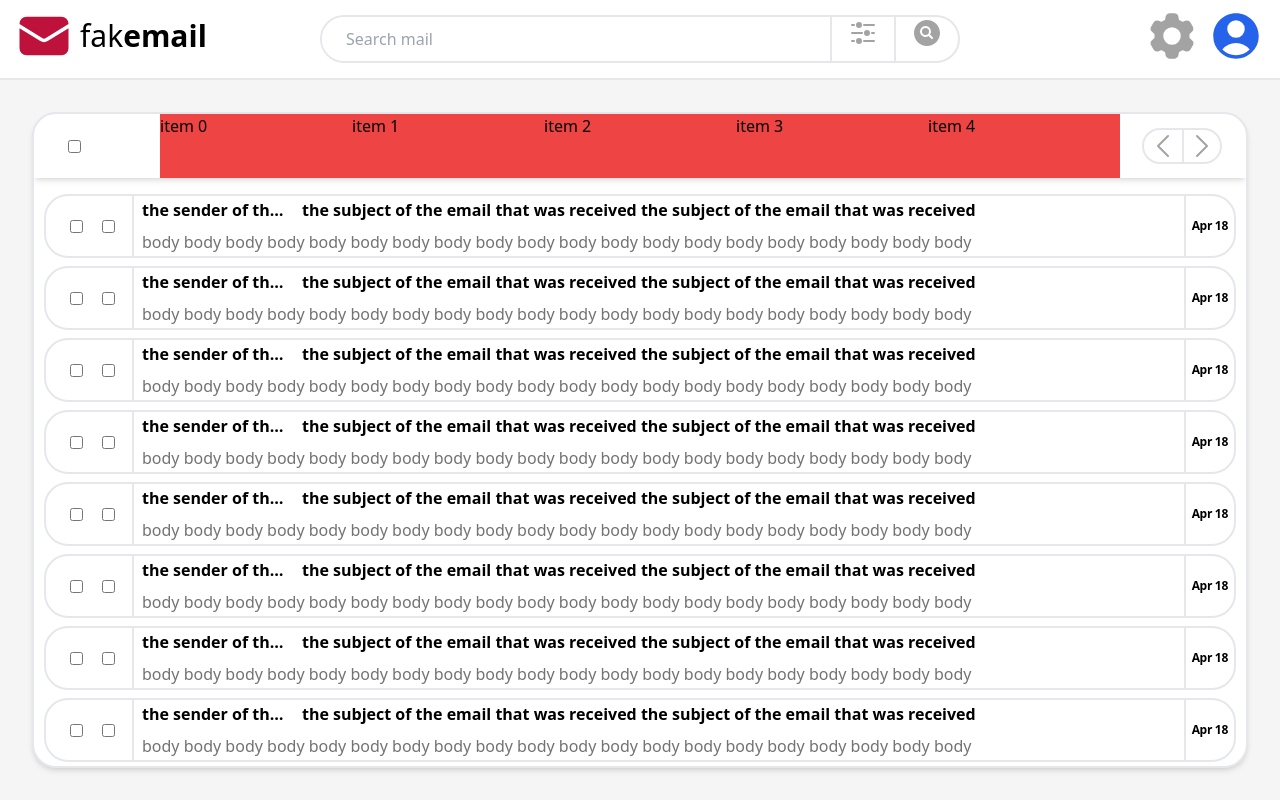
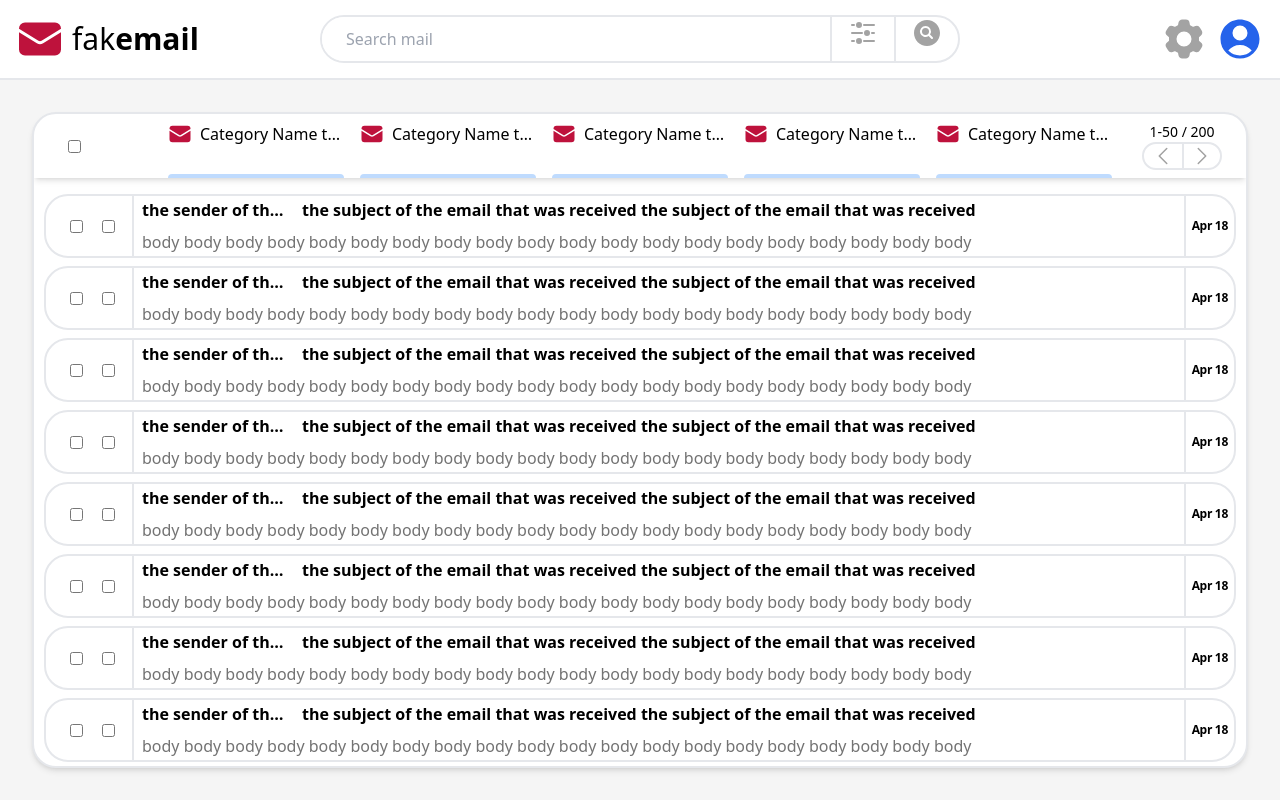
Before and after one commit to jacl38/fakemail, a React (Vite) app: page / in a window 1280 px wide. Built offline with nearby package versions, Linux system fonts and the light colour scheme.

Commit message:
Added initial category header design

```diff
--- a/src/components/MailCategoryItem.tsx
+++ b/src/components/MailCategoryItem.tsx
@@ -1,6 +1,35 @@
+import { EnvelopeIcon } from "@heroicons/react/24/solid";
+import { tw } from "../utility/tailwindUtil";
+
+const styles = {
+	outerContainer: tw(
+		`min-w-[12rem]`,
+		`whitespace-nowrap`,
+		`px-2 pt-2`,
+		`flex flex-col justify-between`
+	),
+	label: {
+		container: tw(
+			`flex items-center space-x-2`
+		),
+		icon: tw(
+			`w-6 inline shrink-0`,
+			`text-rose-700`
+		),
+		title: tw(
+			`truncate`
+		),
+	}
+}
 
 const MailCategoryItem = () => {
-
+	return <div className={styles.outerContainer}>
+		<div className={styles.label.container}>
+			<EnvelopeIcon className={styles.label.icon}/>
+			<span className={styles.label.title}>Category Name the name of the category</span>
+		</div>
+		<div className="w-full bg-blue-200 h-1 rounded-t-full"></div>
+	</div>
 }
 
 export default MailCategoryItem;
--- a/src/components/MailViewHeader.tsx
+++ b/src/components/MailViewHeader.tsx
@@ -1,6 +1,7 @@
 import { NavLink } from "react-router-dom"
 import { tw } from "../utility/tailwindUtil"
 import { ChevronLeftIcon, ChevronRightIcon } from "@heroicons/react/24/solid"
+import MailCategoryItem from "./MailCategoryItem"
 
 const styles = {
 	outerContainer: tw(
@@ -22,7 +23,6 @@ const styles = {
 	},
 	sectionSelector: {
 		container: tw(
-			`bg-blue-500`,
 			`h-16`,
 			`2xl:w-[74rem] xl:w-[60rem] lg:w-[42rem] md:w-[27rem] sm:w-7/12 max-sm:w-2/5`,
 			`transition-all`,
@@ -32,7 +32,12 @@ const styles = {
 		)
 	},
 	pageLinks: {
-		container: tw(
+		outerContainer: tw(
+			`flex flex-col items-center`,
+			`h-full justify-center`,
+			`text-sm`
+		),
+		iconContainer: tw(
 			`w-20`,
 			`rounded-full`,
 			`border-2`,
@@ -47,7 +52,7 @@ const styles = {
 		),
 		icon: tw(
 			`text-neutral-400 hover:text-neutral-700`,
-			`w-8 h-8`,
+			`w-6 h-6`,
 			`transition-colors`
 		)
 	}
@@ -63,12 +68,15 @@ const MailViewHeader = () => {
 		</div>
 
 		<div className={styles.sectionSelector.container}>
-			{[...Array(50)].map((_, i) => <p className="min-w-[12rem] bg-red-500">item {i}</p>)}
+			{[...Array(50)].map((_, i) => <MailCategoryItem />)}
 		</div>
 
-		<div className={styles.pageLinks.container}>
-			<NavLink className={styles.pageLinks.link} to="/"><ChevronLeftIcon className={styles.pageLinks.icon} /></NavLink>
-			<NavLink className={styles.pageLinks.link} to="/"><ChevronRightIcon className={styles.pageLinks.icon} /></NavLink>
+		<div className={styles.pageLinks.outerContainer}>
+			1-50 / 200
+			<div className={styles.pageLinks.iconContainer}>
+				<NavLink className={styles.pageLinks.link} to="/"><ChevronLeftIcon className={styles.pageLinks.icon} /></NavLink>
+				<NavLink className={styles.pageLinks.link} to="/"><ChevronRightIcon className={styles.pageLinks.icon} /></NavLink>
+			</div>
 		</div>
 	</div>
 }
--- a/src/components/PageHeader.tsx
+++ b/src/components/PageHeader.tsx
@@ -6,14 +6,15 @@ const styles = {
 	container: tw(
 		`h-20 max-sm:h-[7rem] max-md:h-32 shrink-0`,
 		`border-b-2`,
-		`flex justify-between items-start`,
+		`flex justify-between items-center max-md:items-start`,
 		`py-2 px-4`,
 		`bg-white`,
-		`relative`
+		`relative`,
+		`transition-all duration-200`,
 	),
 	icon: {
 		small: tw(`w-8`),
-		medium: tw(`w-14`)
+		medium: tw(`w-12`)
 	},
 	logo: {
 		container: tw(
@@ -43,7 +44,8 @@ const styles = {
 			`flex`,
 			`overflow-hidden`,
 			`border-2`,
-			`hover:shadow-md transition-all`,
+			`hover:shadow-md`,
+			`transition-all duration-500`,
 			`divide-x-2`,
 		),
 		textBox: tw(
```
